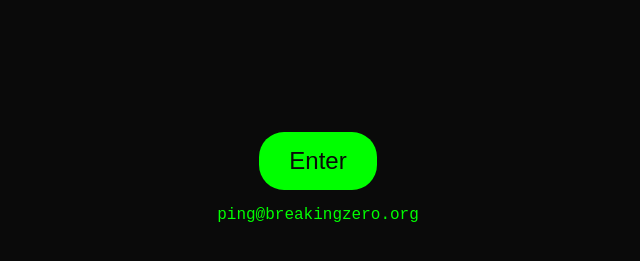
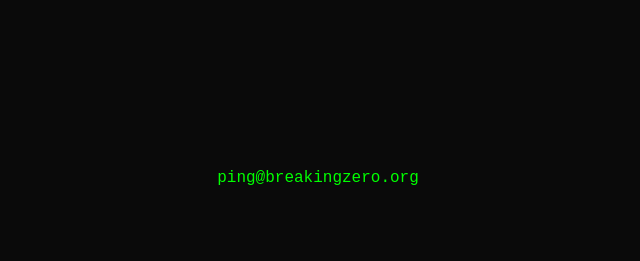
Before and after one commit to anir0y/breakingzero, a plain HTML site: page index.html in a window 1280 px wide. Shown: the part 385-646 px from the top of the page, without its empty margins (322-962 px from the left). Drawn offline with Linux system fonts and the light colour scheme.

Commit message:
Update index.html

```diff
--- a/index.html
+++ b/index.html
@@ -297,7 +297,7 @@
                 Place where Hackers live
             </div>
         </div>
-        <button class="cta-button">Enter</button>
+        <!-- <button class="cta-button">Enter</button> -->
 <p class="email">ping@breakingzero.org</p>
 
     </div>
```
